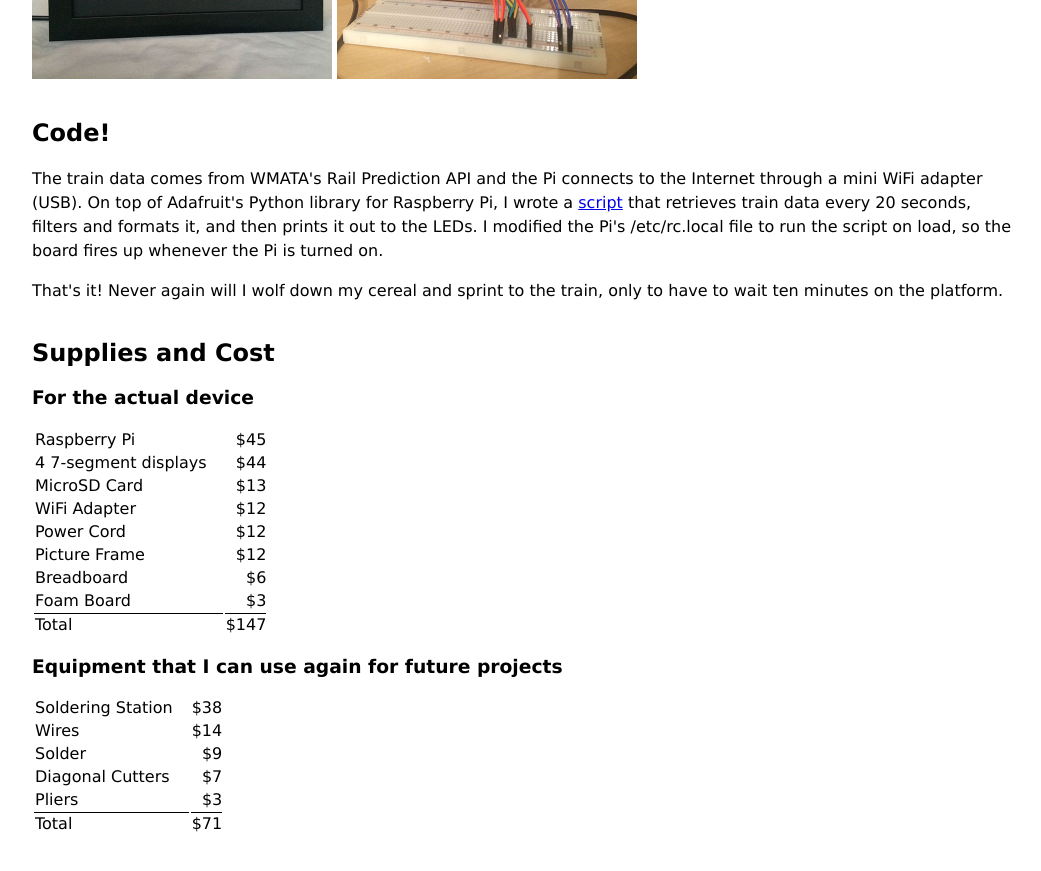
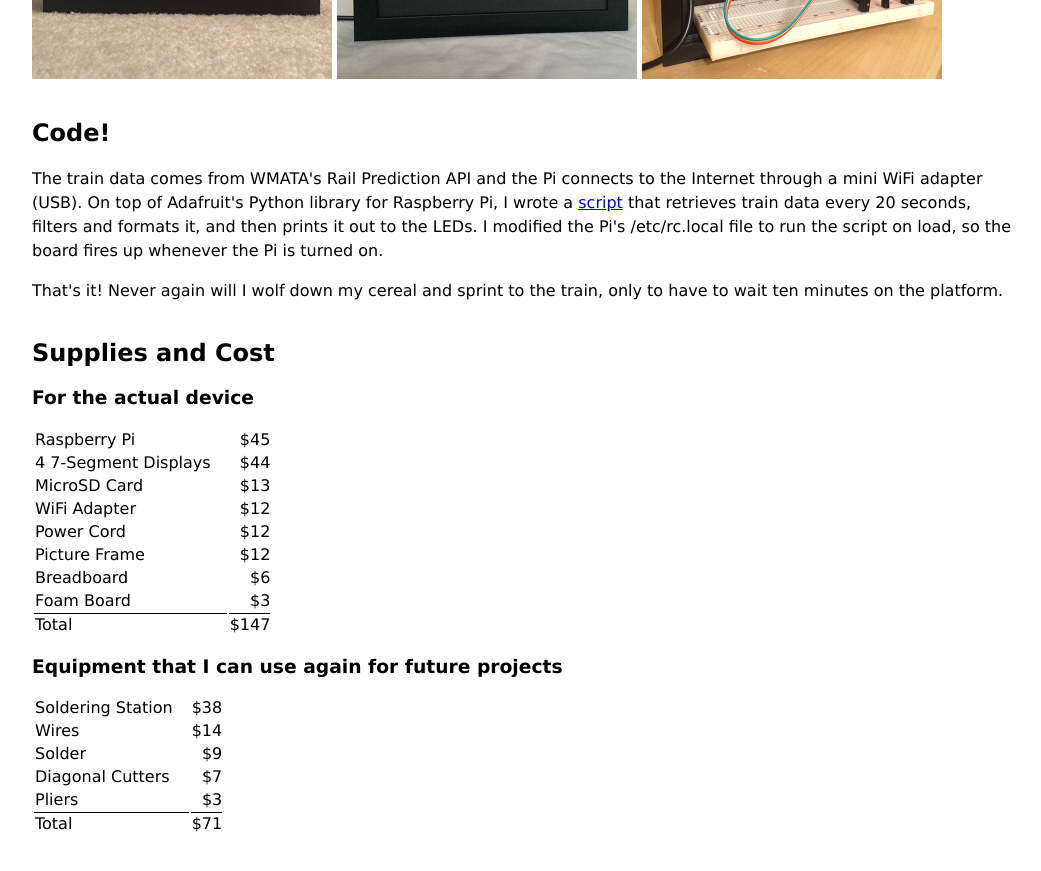
Before and after one commit to johnbhall/johnbhall.github.com, a Jekyll site: the page built from _posts/2015-06-18-raspberry-pid.html, in a window 1280 px wide and 900 px high, scrolled down 2656 px. Shown: the top 871 px of the window, without its empty margins (118-1159 px from the left). Built offline with Jekyll 4.4.1, drawn with Linux system fonts in a browser that asks for light colours; comment, search, counter and statistics services are not loaded.

Commit message:
more pi updates!

```diff
--- a/_posts/2015-06-18-raspberry-pid.html
+++ b/_posts/2015-06-18-raspberry-pid.html
@@ -119,6 +119,7 @@ title: "Raspberry PID: Building a Real-Time Metro Arrival Board with Raspberry P
         This 5x7 deep-box frame from Target was perfect for this project. The LED displays fit snugly into the gaps of the foam board, and in front of that, a black mat masks the digits that aren't in use (the 3rd and 6th of each row). Right now all my wires hang out the back, but I plan to get everything self-contained within the frame boundaries so that only the power cord sticks out through a small hole in the frame backing.
       </p>
 
+      <img src="/post-assets/raspberry-pid/reflection.jpg" class="igram-photo">
       <img src="/post-assets/raspberry-pid/raspberry-pid-front-off.jpg" class="igram-photo">
       <img src="/post-assets/raspberry-pid/raspberry-pid-back.jpg" class="igram-photo">
 
@@ -142,7 +143,7 @@ title: "Raspberry PID: Building a Real-Time Metro Arrival Board with Raspberry P
           <td class="cost">$45</td>
         </tr>
         <tr>
-          <td>4 7-segment displays</td>
+          <td>4 7-Segment Displays</td>
           <td class="cost">$44</td>
         </tr>
         <tr>
```
Also changed, not shown: post-assets/raspberry-pid/raspberry-pid-back.jpg, post-assets/raspberry-pid/reflection.jpg (added).
